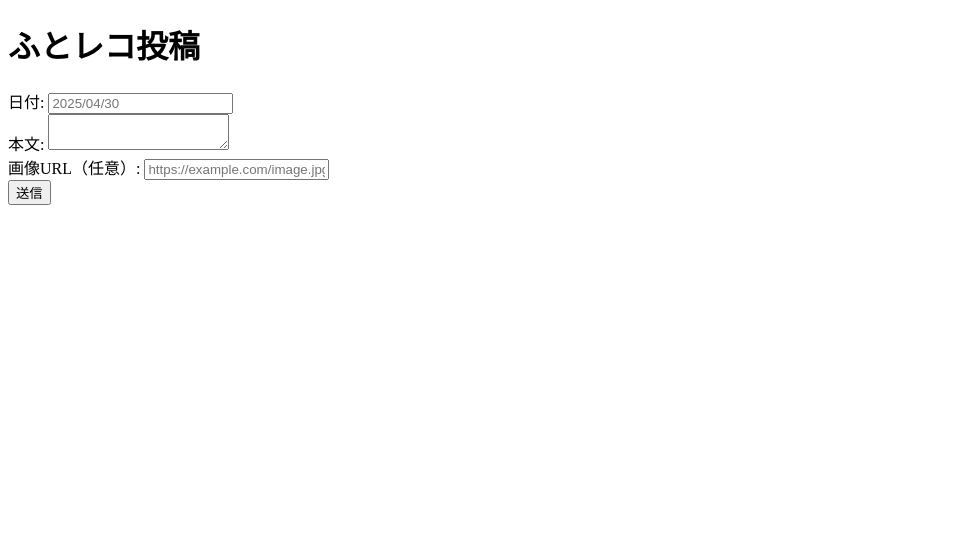
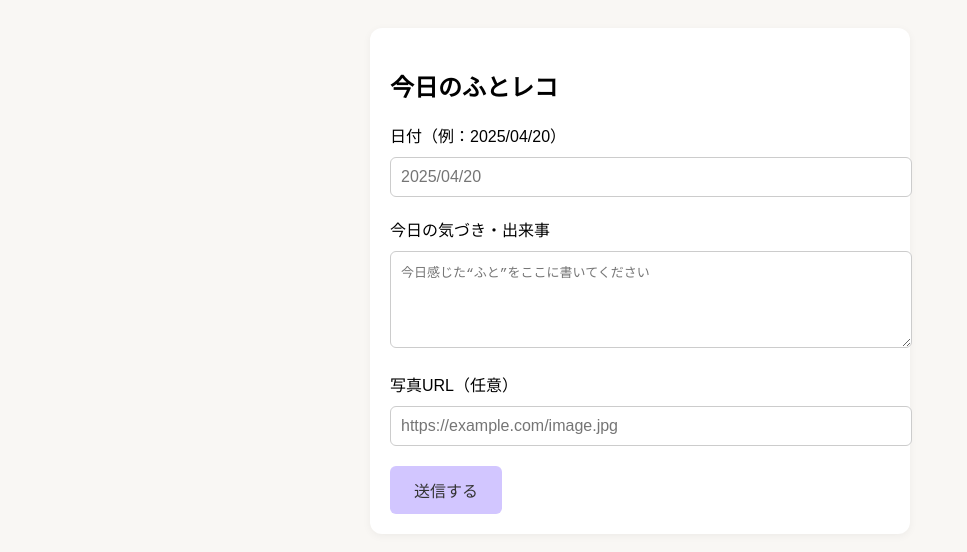
Before and after one commit to yusuke2000313/futoreco-form, a plain HTML site: page index_futoreco_final.html in a window 1280 px wide. Shown: the whole page, without its empty margins (0-967 px from the left). Drawn offline with Linux system fonts and the light colour scheme.

Commit message:
Update index_futoreco_final.html

```diff
--- a/index_futoreco_final.html
+++ b/index_futoreco_final.html
@@ -1,33 +1,80 @@
 <!DOCTYPE html>
 <html lang="ja">
 <head>
-  <meta charset="UTF-8" />
+  <meta charset="UTF-8">
+  <meta name="viewport" content="width=device-width, initial-scale=1.0">
   <title>ふとレコ投稿フォーム</title>
+  <style>
+    body {
+      font-family: sans-serif;
+      background-color: #f9f7f4;
+      padding: 20px;
+    }
+    .container {
+      max-width: 500px;
+      margin: 0 auto;
+      background: #fff;
+      padding: 20px;
+      border-radius: 12px;
+      box-shadow: 0 2px 8px rgba(0, 0, 0, 0.05);
+    }
+    textarea, input[type="text"] {
+      width: 100%;
+      padding: 10px;
+      margin-top: 10px;
+      margin-bottom: 20px;
+      border-radius: 6px;
+      border: 1px solid #ccc;
+      font-size: 1em;
+    }
+    button {
+      background-color: #d2c6ff;
+      color: #333;
+      border: none;
+      padding: 12px 24px;
+      border-radius: 6px;
+      font-size: 1em;
+      cursor: pointer;
+    }
+  </style>
 </head>
 <body>
-  <h1>ふとレコ投稿</h1>
-  <form onsubmit="submitPost(); return false;">
-    <label>日付: <input type="text" id="date" placeholder="2025/04/30"></label><br/>
-    <label>本文: <textarea id="text"></textarea></label><br/>
-    <label>画像URL（任意）: <input type="text" id="image" placeholder="https://example.com/image.jpg"></label><br/>
-    <button type="submit">送信</button>
-  </form>
+  <div class="container">
+    <h2>今日のふとレコ</h2>
+    <label>日付（例：2025/04/20）</label>
+    <input type="text" id="date" placeholder="2025/04/20">
+    <label>今日の気づき・出来事</label>
+    <textarea id="text" rows="5" placeholder="今日感じた“ふと”をここに書いてください"></textarea>
+    <label>写真URL（任意）</label>
+    <input type="text" id="image" placeholder="https://example.com/image.jpg">
+    <button onclick="submitPost()">送信する</button>
+  </div>
+
   <script>
     function submitPost() {
       const date = document.getElementById('date').value;
       const text = document.getElementById('text').value;
       const image = document.getElementById('image').value;
 
+      if (!date || !text) {
+        alert("日付と本文は必須です。");
+        return;
+      }
+
       fetch("https://script.google.com/macros/s/AKfycbz60Vr0_CfUGXR5i-ln50bdl_PMbGfAs67EAwg8C1GsAVmOoTMaRInYcWwVWsz6zHs/exec", {
         method: "POST",
-        headers: {
-          "Content-Type": "application/json"
-        },
+        headers: { "Content-Type": "application/json" },
         body: JSON.stringify({ date, text, image })
       })
-      .then(response => response.text())
-      .then(msg => alert("送信結果: " + msg))
-      .catch(err => alert("エラー: " + err));
+      .then(res => res.text())
+      .then(msg => {
+        alert("送信結果：" + msg);  // ← ここでサーバーからの応答を表示
+        document.getElementById('text').value = "";
+        document.getElementById('image').value = "";
+      })
+      .catch(err => {
+        alert("送信に失敗しました: " + err);
+      });
     }
   </script>
 </body>
```
